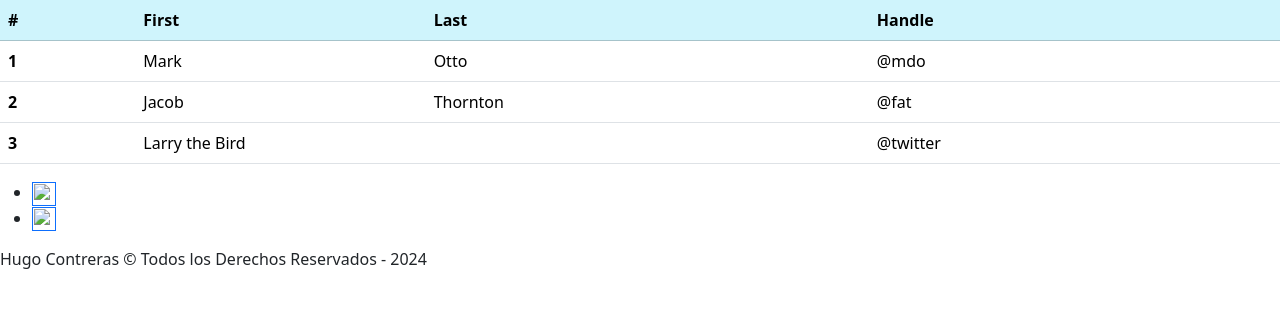
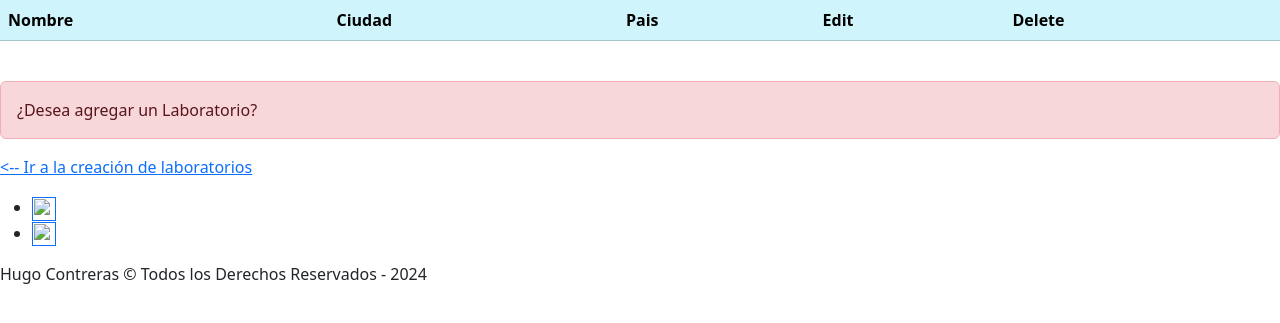
Before and after one commit to hugounico/CRUD, a Django app: template templates/laboratorio/read_labs.html in a window 1280 px wide. Shown: the part 56-379 px from the top of the page. Run offline with Django 4.2, Linux system fonts and the light colour scheme; the template is opened without the code that fills it, so the values that code supplies are empty; some libraries are stand-ins or nearby versions.

Commit message:
crudlabslisto

```diff
--- a/labs/urls.py
+++ b/labs/urls.py
@@ -18,9 +18,13 @@ from django.contrib import admin
 from django.urls import path
 from core import views as core_views
 from laboratorio import views as laboratorio_views
+from laboratorio.views import insertar_laboratorio, editar_laboratorio, eliminar_laboratorio
 
 urlpatterns = [
     path('', core_views.home, name='home'),
-    path('laboratorios/', laboratorio_views.read_labs, name='read_labs'),
+    path('read_labs/', laboratorio_views.read_labs, name='read_labs'),
+    path('create_labs/', insertar_laboratorio, name='create_labs'),
+    path('update_labs/<int:laboratorio_id>/', editar_laboratorio, name='update_labs'),
+    path('delete_labs/<int:laboratorio_id>/', eliminar_laboratorio, name='delete_labs'),
     path('admin/', admin.site.urls),
 ]
--- a/templates/core/home.html
+++ b/templates/core/home.html
@@ -2,8 +2,8 @@
 
 {% block title %} Inicio {% endblock title %}
 
-{% block cabecera %}
+{% block content %}
 
 <H1>PROYECTO LABS</H1>
 
-{% endblock cabecera %}
+{% endblock content %}
--- a/templates/laboratorio/read_labs.html
+++ b/templates/laboratorio/read_labs.html
@@ -6,30 +6,26 @@
 <table class="table">
     <thead class="table-info">
       <tr>
-        <th scope="col">#</th>
-        <th scope="col">First</th>
-        <th scope="col">Last</th>
-        <th scope="col">Handle</th>
+        <th scope="col">Nombre</th>
+        <th scope="col">Ciudad</th>
+        <th scope="col">Pais</th>
+        <th scope="col">Edit</th>
+        <th scope="col">Delete</th>
       </tr>
     </thead>
     <tbody>
+    {% for laboratorio in laboratorios %}
       <tr>
-        <th scope="row">1</th>
-        <td>Mark</td>
-        <td>Otto</td>
-        <td>@mdo</td>
+        <th scope="row">{{laboratorio.nombre}}</th>
+        <td>{{laboratorio.ciudad}}</td>
+        <td>{{laboratorio.pais}}</td>
+        <td><a href="/update_labs/{{laboratorio.pk}}">Actualizar</a></td>
+        <td><a href="/delete_labs/{{laboratorio.pk}}">Eliminar</a></td>
       </tr>
-      <tr>
-        <th scope="row">2</th>
-        <td>Jacob</td>
-        <td>Thornton</td>
-        <td>@fat</td>
-      </tr>
-      <tr>
-        <th scope="row">3</th>
-        <td colspan="2">Larry the Bird</td>
-        <td>@twitter</td>
-      </tr>
+    {% endfor %}
     </tbody>
   </table>
+  <br>
+  <div class="alert alert-danger" role="alert">¿Desea agregar un Laboratorio?</div>
+    <p><a href="{% url 'create_labs' %}"><-- Ir a la creación de laboratorios</a></p>
   {% endblock content %}
```
Also changed, not shown: laboratorio/views.py (+43 -2 lines), templates/laboratorio/create_labs.html (+25 -0 lines), templates/laboratorio/delete_labs.html (added, +15 -0 lines), templates/laboratorio/update_labs.html (+25 -0 lines).
